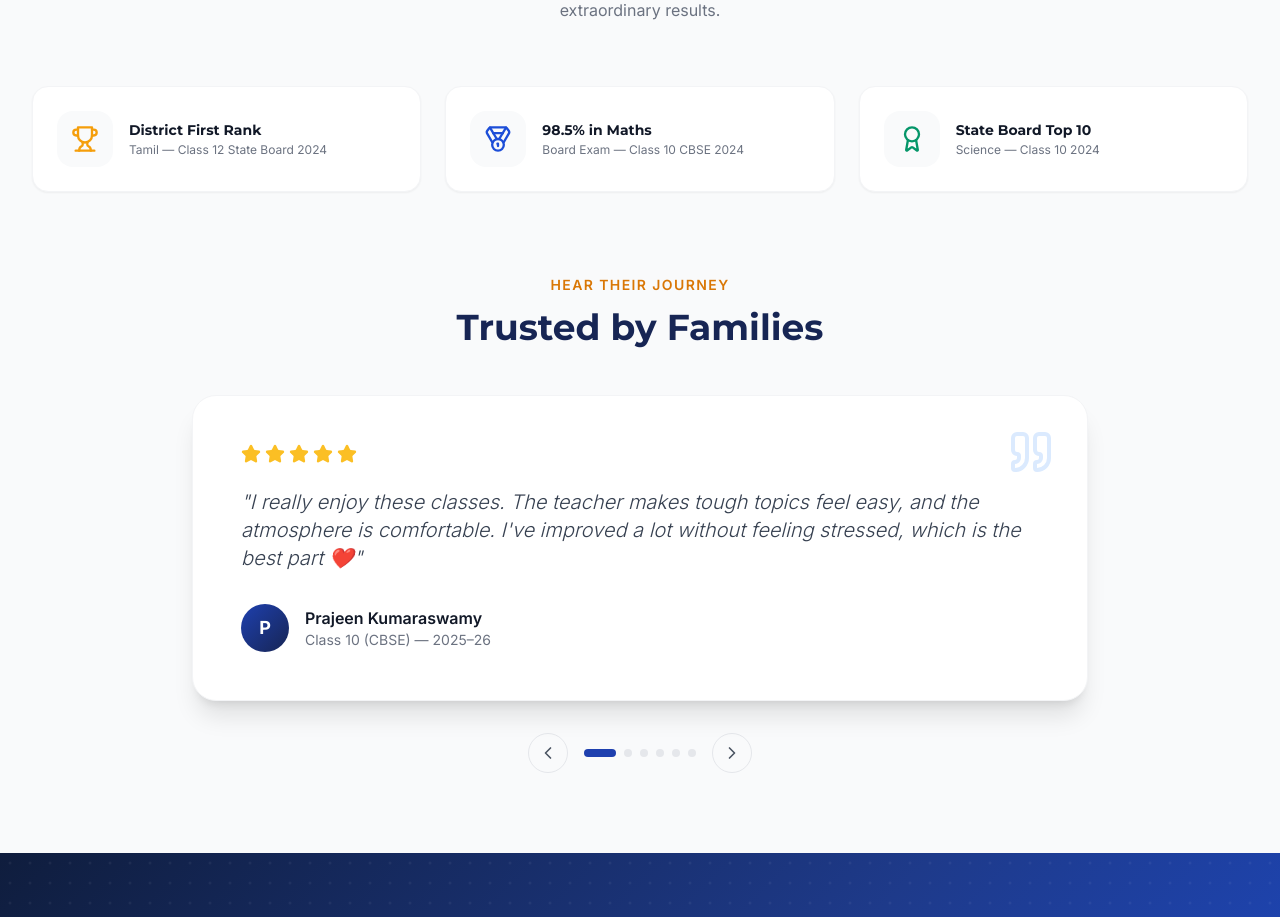
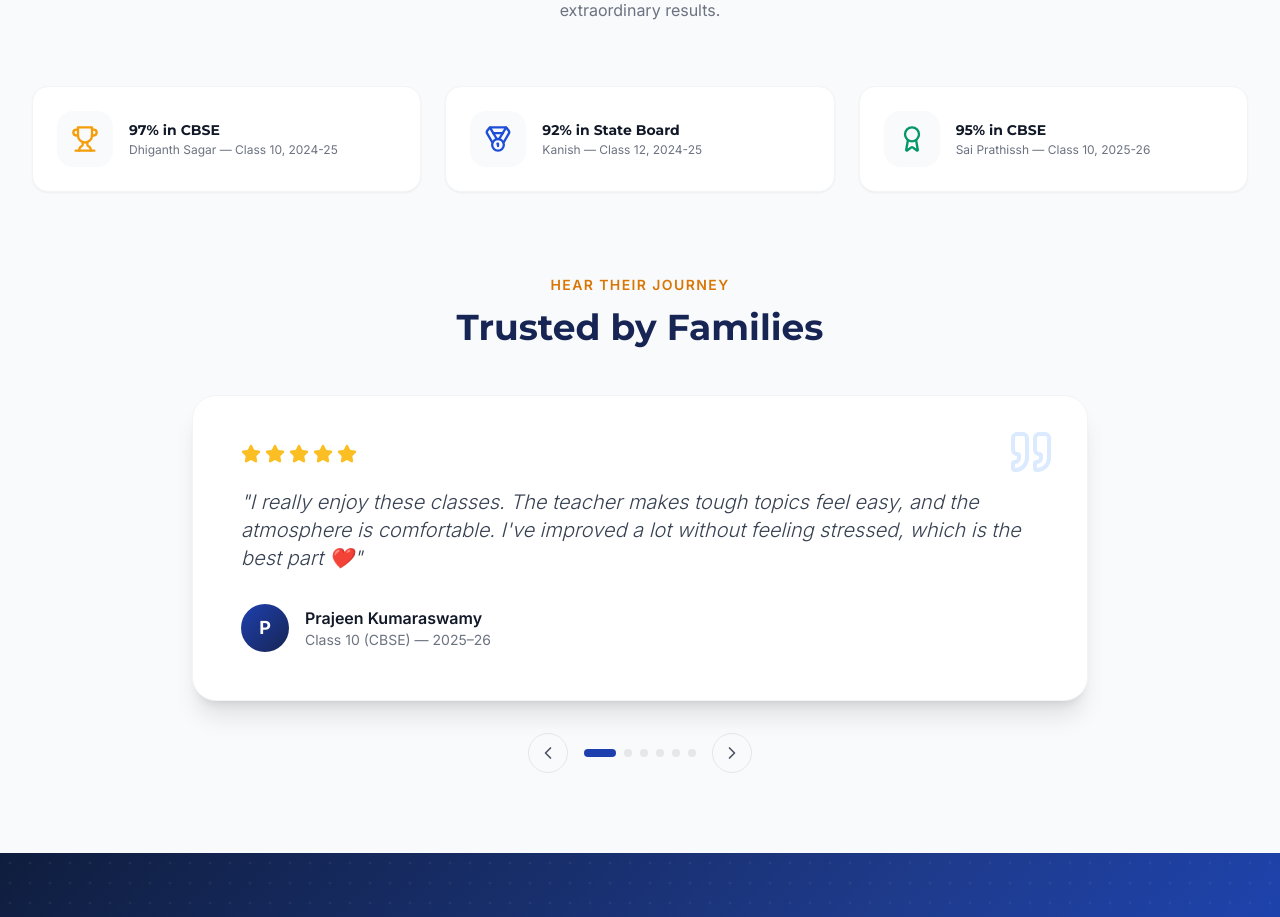
Before and after one commit to siddhikshaeducationcare-web/siddhiksha-edu, a Next.js app: page / in a window 1280 px wide. Shown: the part 3400-4317 px from the top of the page. Built offline with nearby package versions, Linux system fonts and the light colour scheme.

Commit message:
Update homepage achievement highlights with real data

```diff
--- a/src/components/sections/TestimonialsSection.tsx
+++ b/src/components/sections/TestimonialsSection.tsx
@@ -57,9 +57,9 @@ const testimonials = [
 ];
 
 const achievements = [
-  { icon: Trophy, title: "District First Rank", desc: "Tamil — Class 12 State Board 2024", color: "text-gold-500" },
-  { icon: Medal, title: "98.5% in Maths", desc: "Board Exam — Class 10 CBSE 2024", color: "text-royal-600" },
-  { icon: Award, title: "State Board Top 10", desc: "Science — Class 10 2024", color: "text-emerald-600" },
+  { icon: Trophy, title: "97% in CBSE", desc: "Dhiganth Sagar — Class 10, 2024-25", color: "text-gold-500" },
+  { icon: Medal, title: "92% in State Board", desc: "Kanish — Class 12, 2024-25", color: "text-royal-600" },
+  { icon: Award, title: "95% in CBSE", desc: "Sai Prathissh — Class 10, 2025-26", color: "text-emerald-600" },
 ];
 
 export function TestimonialsSection() {
```
